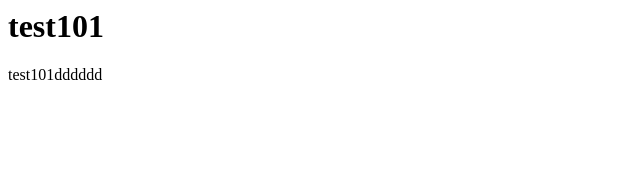
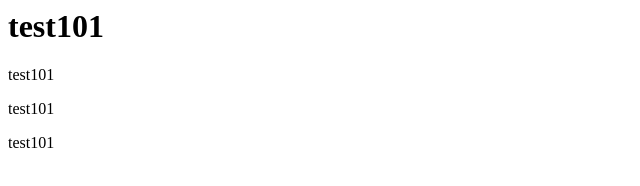
Before and after one commit to Nutsogood/github_test101, a plain HTML site: page index.html in a window 1280 px wide. Shown: the whole page, without its empty margins (0-640 px from the left). Drawn offline with Linux system fonts and the light colour scheme.

Commit message:
Update index.html

```diff
--- a/index.html
+++ b/index.html
@@ -2,7 +2,12 @@
 <body>
 
 <h1>test101</h1>
-<p>test101dddddd</p>
+
+<p>test101</p>
+<p>test101</p>
+<p>test101</p>
+
+
 
 
 </body>
```
